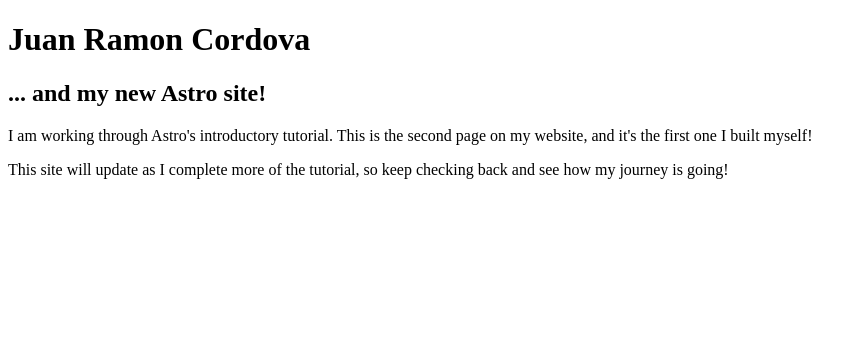
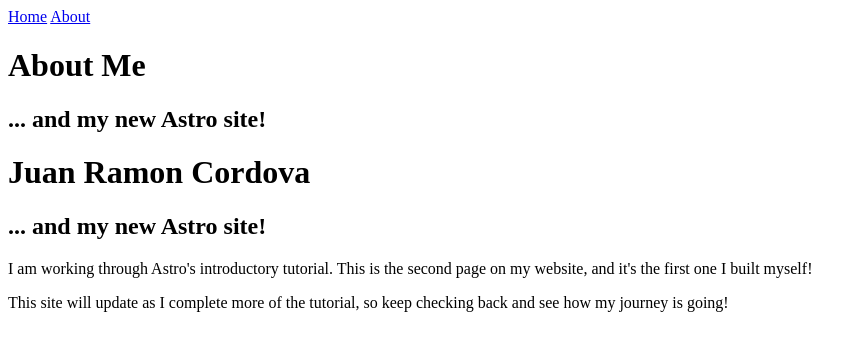
Before and after one commit to AxonKubo/juanramoncordova, an Astro site: page /about in a window 1280 px wide. Shown: the whole page, without its empty margins (0-866 px from the left). Built offline with nearby package versions, Linux system fonts and the light colour scheme; Astro itself is replaced by a stand-in of ours.

Commit message:
nav added

```diff
--- a/src/pages/about.astro
+++ b/src/pages/about.astro
@@ -13,6 +13,11 @@
 
 
         <body>
+    <a href="/">Home</a>
+    <a href="/about/">About</a>
+
+<h1>About Me</h1>
+<h2>... and my new Astro site!</h2>
   <h1>Juan Ramon Cordova</h1>
 
   <h2>... and my new Astro site!</h2>
--- a/src/pages/index.astro
+++ b/src/pages/index.astro
@@ -11,6 +11,9 @@
 		<title>Astro</title>
 	</head>
 	<body>
+		<a href="/">Home</a>
+		<a href="/about/">About</a>
+
 		<h1>Juan Ramon Cordova</h1>
 	</body>
 </html>
```
